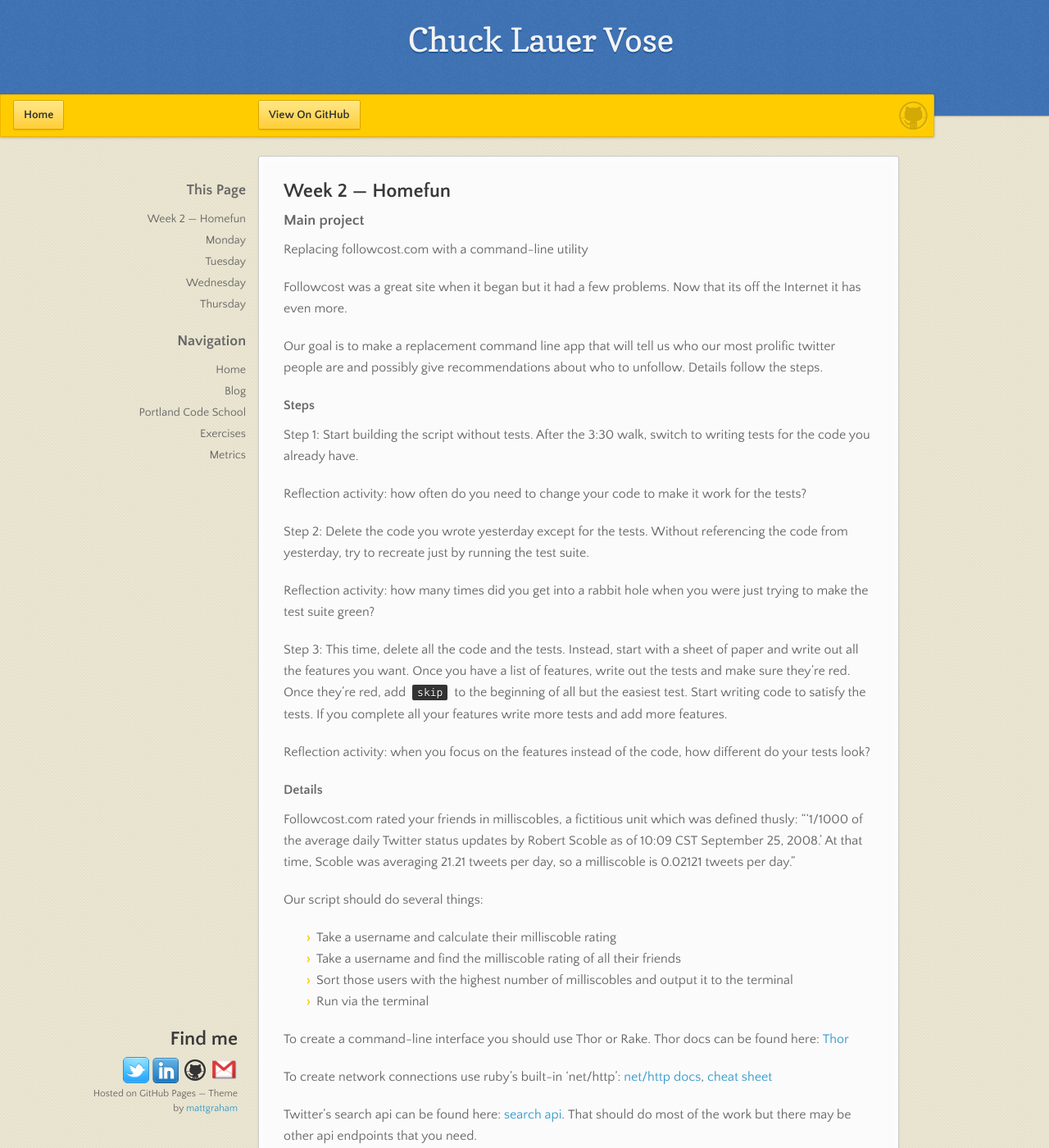
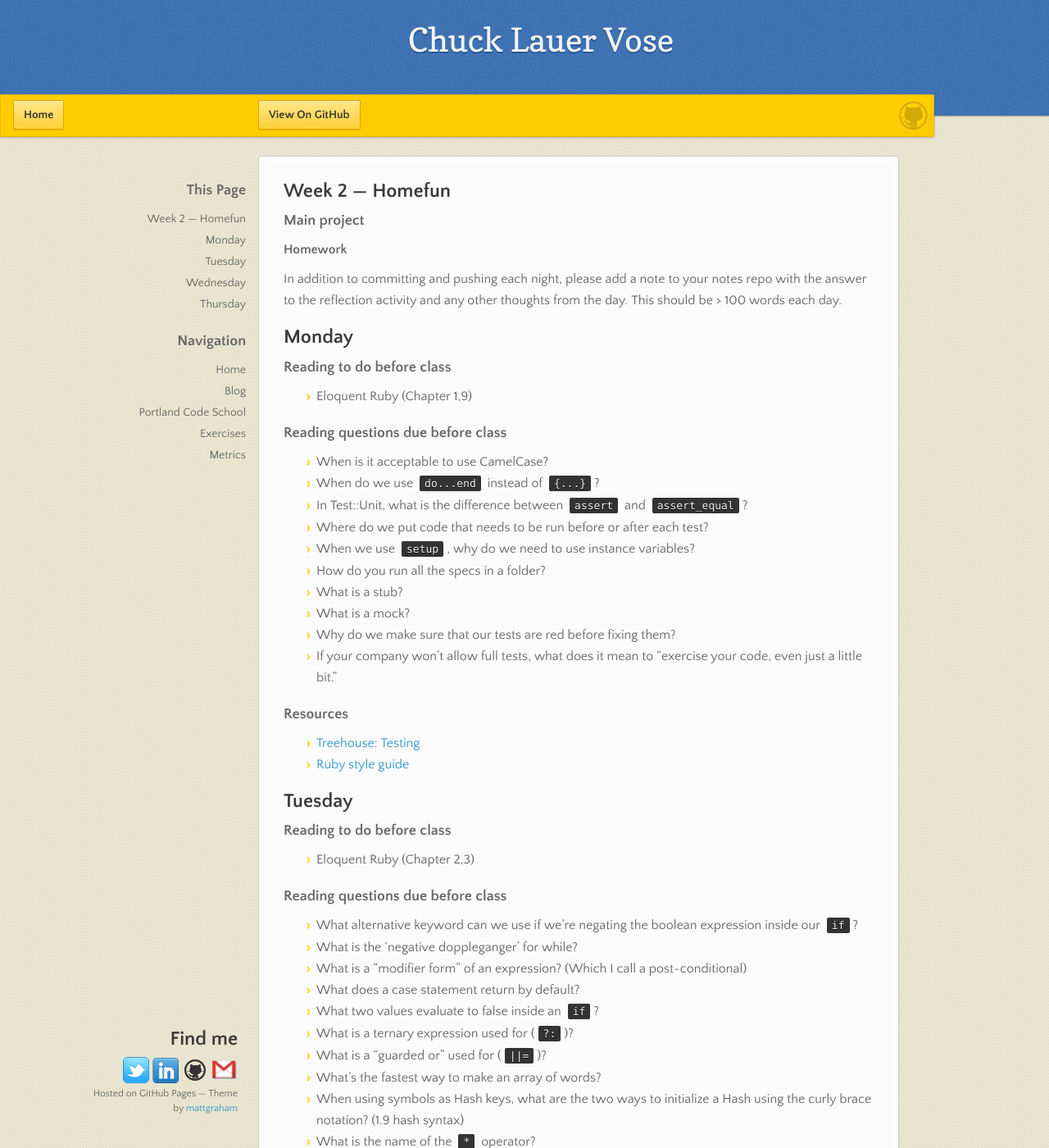
Before and after one commit to vosechu/vosechu.github.io, a Jekyll site: the page built from exercises/session2/week2/homefun.md, in a window 1280 px wide and 1400 px high. Shown: the whole window at 82% size. Built offline with Jekyll 4.4.1, drawn with Linux system fonts in a browser that asks for light colours; nearby versions of some CDN libraries.

Commit message:
remove the main project from the homefun

```diff
--- a/exercises/session2/week2/homefun.md
+++ b/exercises/session2/week2/homefun.md
@@ -6,7 +6,7 @@ title: Week 2 &mdash; Homefun
 
 ### Main project
 
-Replacing followcost.com with a command-line utility
+<!-- Replacing followcost.com with a command-line utility
 
 Followcost was a great site when it began but it had a few problems.  Now that its off the Internet it has even more.
 
@@ -41,7 +41,7 @@ To create a command-line interface you should use Thor or Rake. Thor docs can be
 
 To create network connections use ruby's built-in 'net/http': [net/http docs](http://ruby-doc.org/stdlib-2.0/libdoc/net/http/rdoc/Net/HTTP.html), [cheat sheet](http://www.rubyinside.com/nethttp-cheat-sheet-2940.html)
 
-Twitter's search api can be found here: [search api](https://dev.twitter.com/docs/api/1/get/search). That should do most of the work but there may be other api endpoints that you need.
+Twitter's search api can be found here: [search api](https://dev.twitter.com/docs/api/1/get/search). That should do most of the work but there may be other api endpoints that you need. -->
 
 #### Homework
 
```
